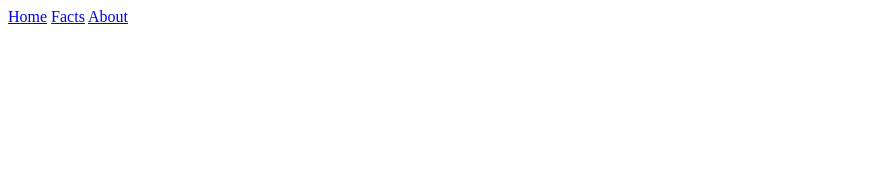
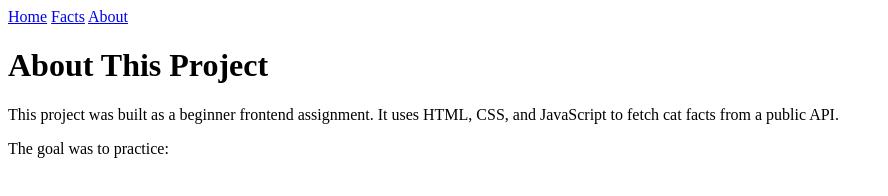
Before and after one commit to najibmahmud-netizen/cat-fact2, a website: page about.html in a window 1280 px wide. Shown: the whole page, without its empty margins (0-888 px from the left). Drawn offline with Linux system fonts and the light colour scheme.

Commit message:
learn about cats

```diff
--- a/about.html
+++ b/about.html
@@ -12,3 +12,16 @@
 <a href="facts.html">Facts</a>
 <a href="about.html">About</a>
 </nav>
+
+<div class="container">
+<h1>About This Project</h1>
+
+<div class="card">
+<p>
+This project was built as a beginner frontend assignment.
+It uses HTML, CSS, and JavaScript to fetch cat facts from a public API.
+</p>
+
+<p>
+The goal was to practice:
+</p>
```
